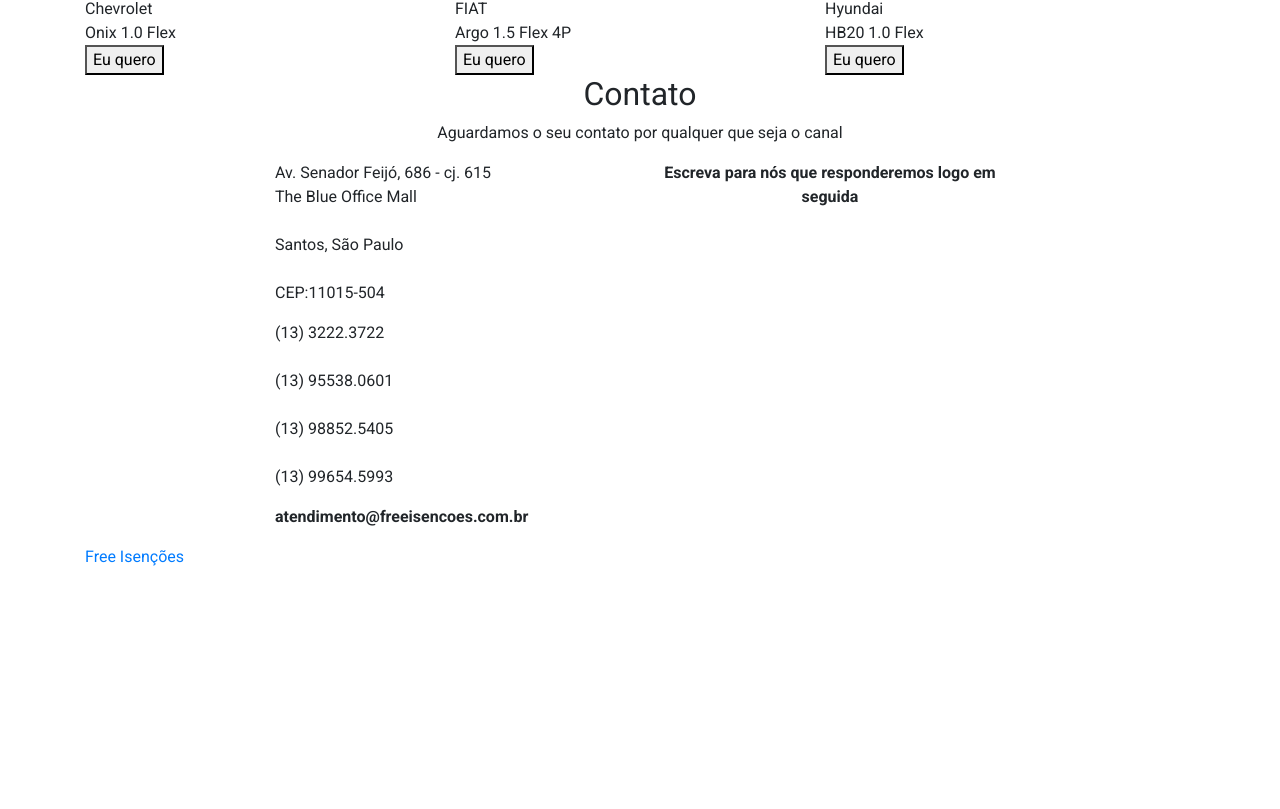
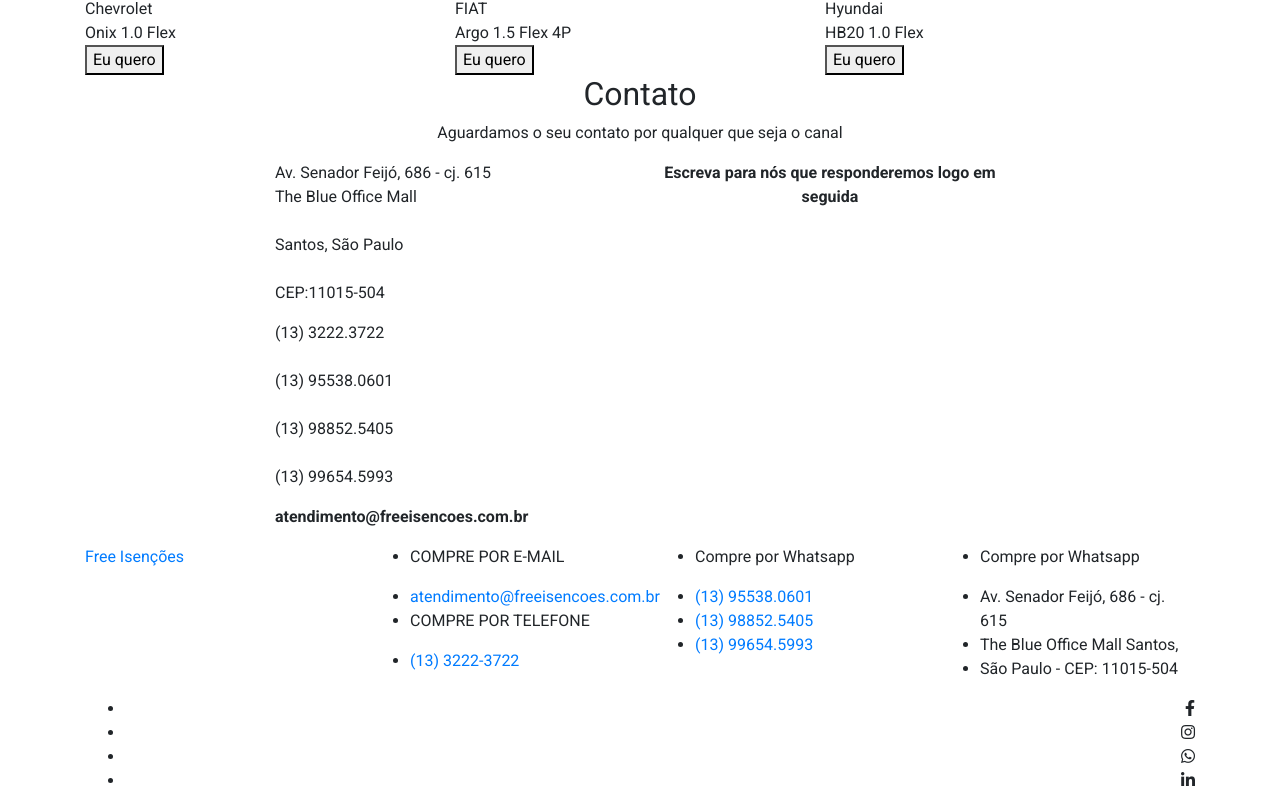
Before and after one commit to caiobatis/freeisencoes-client-react, a React app: page / in a window 1280 px wide. Shown: the part 2098-2907 px from the top of the page. Before the commit the page ends 2667 px from the top, so only its background shows below. Built offline with nearby package versions, Linux system fonts and the light colour scheme.

Commit message:
styles footer and contact

```diff
--- a/public/index.html
+++ b/public/index.html
@@ -33,7 +33,7 @@
 
     <link rel="stylesheet" type="text/css" href="https://cdnjs.cloudflare.com/ajax/libs/slick-carousel/1.6.0/slick.min.css" />
     <link rel="stylesheet" type="text/css" href="https://cdnjs.cloudflare.com/ajax/libs/slick-carousel/1.6.0/slick-theme.min.css" />
-
+    <link rel="stylesheet" href="https://use.fontawesome.com/releases/v5.8.1/css/all.css" integrity="sha384-50oBUHEmvpQ+1lW4y57PTFmhCaXp0ML5d60M1M7uH2+nqUivzIebhndOJK28anvf" crossorigin="anonymous">
   </head>
   <body>
     <noscript>You need to enable JavaScript to run this app.</noscript>
--- a/src/components/Footer/Footer.jsx
+++ b/src/components/Footer/Footer.jsx
@@ -12,19 +12,50 @@
 
 
   return (
-    <footer className="footer">
+    <footer className={styles.footer}>
       <div className="container">
         <div className="row">
           <div className="col-md-3">
-            <div className="logoCenter">
+            <div className={styles.logoCenter}>
               <Logo
                 type='secundary'
               />
             </div>
           </div>
-          <div className="col-md-3"></div>
-          <div className="col-md-3"></div>
-          <div className="col-md-3"></div>
+          <div className="col-md-3">
+            <ul className={styles.list}>
+              <li><p className={styles.p}>COMPRE POR E-MAIL</p></li>
+              <li><a href="">atendimento@freeisencoes.com.br</a></li>
+              <li><p className={styles.p}>COMPRE POR TELEFONE</p></li>
+              <li><a href="">(13) 3222-3722</a></li>
+            </ul>
+          </div>
+          <div className="col-md-3">
+            <ul className={styles.list}>
+              <li><p className={styles.p}>Compre por Whatsapp</p></li>
+              <li><a href="">(13) 95538.0601</a></li>
+              <li><a href="">(13) 98852.5405</a></li>
+              <li><a href="">(13) 99654.5993</a></li>
+            </ul>
+          </div>
+          <div className="col-md-3">
+            <ul className={styles.list}>
+              <li><p className={styles.p}>Compre por Whatsapp</p></li>
+              <li>Av. Senador Feijó, 686 - cj. 615</li>
+              <li>The Blue Office Mall Santos,</li>
+              <li>São Paulo - CEP: 11015-504</li>
+            </ul>
+          </div>
+          <div className="col-md-12">
+            <div className="text-right">
+              <ul className={styles.socials}>
+                <li><i className="fab fa-facebook-f"></i></li>
+                <li><i className="fab fa-instagram"></i></li>
+                <li><i className="fab fa-whatsapp"></i></li>
+                <li><i className="fab fa-linkedin-in"></i></li>
+              </ul>
+            </div>
+          </div>
         </div>
       </div>
     </footer>
--- a/src/components/Footer/Footer.scss
+++ b/src/components/Footer/Footer.scss
@@ -0,0 +1,46 @@
+.footer {
+  padding: 5em 0 4em;
+  .socials {
+    padding: 0;
+    margin: 0;
+    list-style: none;
+    display: inline-flex;
+    li {
+      width: 40px;
+      height: 40px;
+      display: flex;
+      align-items: center;
+      justify-content: center;
+    }
+  }
+  .logoCenter {
+    display: flex;
+    align-items: center;
+    justify-content: center;
+    height: 100%
+  }
+
+  .list {
+    display: flex;
+    flex-direction: column;
+    margin: 0;
+    padding: 0;
+    list-style: none;
+    align-items: flex-end;
+    li {
+      margin: 0 0 15px;
+      font-size: 14px;
+      color: #8c8f94;
+      .p {
+        margin: 0;
+        font-weight: 600;
+        text-transform: uppercase;
+        color: #3c4047;
+      }
+      a {
+        font-size: 14px;
+        color: #8c8f94;
+      }
+    }
+  }
+}
--- a/src/components/Home/Home.jsx
+++ b/src/components/Home/Home.jsx
@@ -142,29 +142,29 @@
             </div>
           </div>
         </section>
-        <section className="contact">
+        <section className={styles.contact}>
           <div className="container">
             <div className="row">
               <div className="col-md-12 text-center">
-                <h2 className="h2">Contato</h2>
-                <p className="p">Aguardamos o seu contato por qualquer que seja o canal</p>
+                <h2 className={styles.h2}>Contato</h2>
+                <p className={styles.title}>Aguardamos o seu contato por qualquer que seja o canal</p>
               </div>
               <div className="col-md-2"></div>
               <div className="col-md-4">
-                <div className="uppercase">
-                  <p className="p">
+                <div className={styles.uppercase}>
+                  <p className={styles.p}>
                     Av. Senador Feijó, 686 - cj. 615 <br/>
                     The Blue Office Mall <br/><br/>
                     Santos, São Paulo <br/><br/>
                     CEP:11015-504
                   </p>
-                  <p className="p">
+                  <p className={styles.p}>
                     (13) 3222.3722 <br/><br/>
                     (13) 95538.0601 <br/><br/>
                     (13) 98852.5405 <br/><br/>
                     (13) 99654.5993
                   </p>
-                  <p className="p"><b>atendimento@freeisencoes.com.br</b></p>
+                  <p className={styles.p}><b>atendimento@freeisencoes.com.br</b></p>
                 </div>
               </div>
               <div className="col-md-4">
--- a/src/components/Home/Home.scss
+++ b/src/components/Home/Home.scss
@@ -436,3 +436,29 @@
   }
 
 }
+
+.contact {
+  background: #222c5d;
+  padding: 2em 0;
+  .h2 {
+    color: #fff;
+    font-weight: 600;
+    text-transform: uppercase;
+    padding: 1em 0;
+  }
+
+  .title {
+    color: #fff;
+    text-transform: uppercase;
+    font-weight: 600;
+  }
+
+  .p {
+    color: #fff;
+    font-size: 16px;
+  }
+
+  .uppercase .p {
+    text-transform: uppercase;
+  }
+}
```
